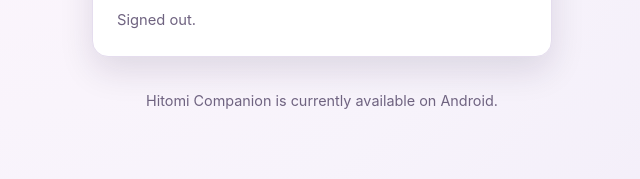
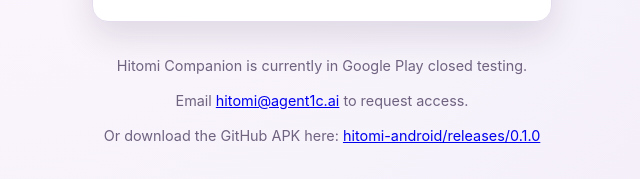
Before and after one commit to hitomicompanion/hitomicompanion.github.io, a plain HTML site: page index.html in a window 1280 px wide. Shown: the part 479-658 px from the top of the page, without its empty margins (318-958 px from the left). Drawn offline with nearby package versions, Linux system fonts and the light colour scheme.

Commit message:
Update Hitomi Companion landing page

```diff
--- a/index.html
+++ b/index.html
@@ -53,7 +53,14 @@
       </section>
 
       <section class="footnote">
-        <p>Hitomi Companion is currently available on Android.</p>
+        <p>Hitomi Companion is currently in Google Play closed testing.</p>
+        <p>Email <a href="mailto:hitomi@agent1c.ai">hitomi@agent1c.ai</a> to request access.</p>
+        <p>
+          Or download the GitHub APK here:
+          <a href="https://github.com/Decentricity/hitomi-android/tree/master/releases/0.1.0">
+            hitomi-android/releases/0.1.0
+          </a>
+        </p>
       </section>
     </main>
 
```
Also changed, not shown: hitomiandroid/index.html (added, +19 -0 lines), 1 other file.
